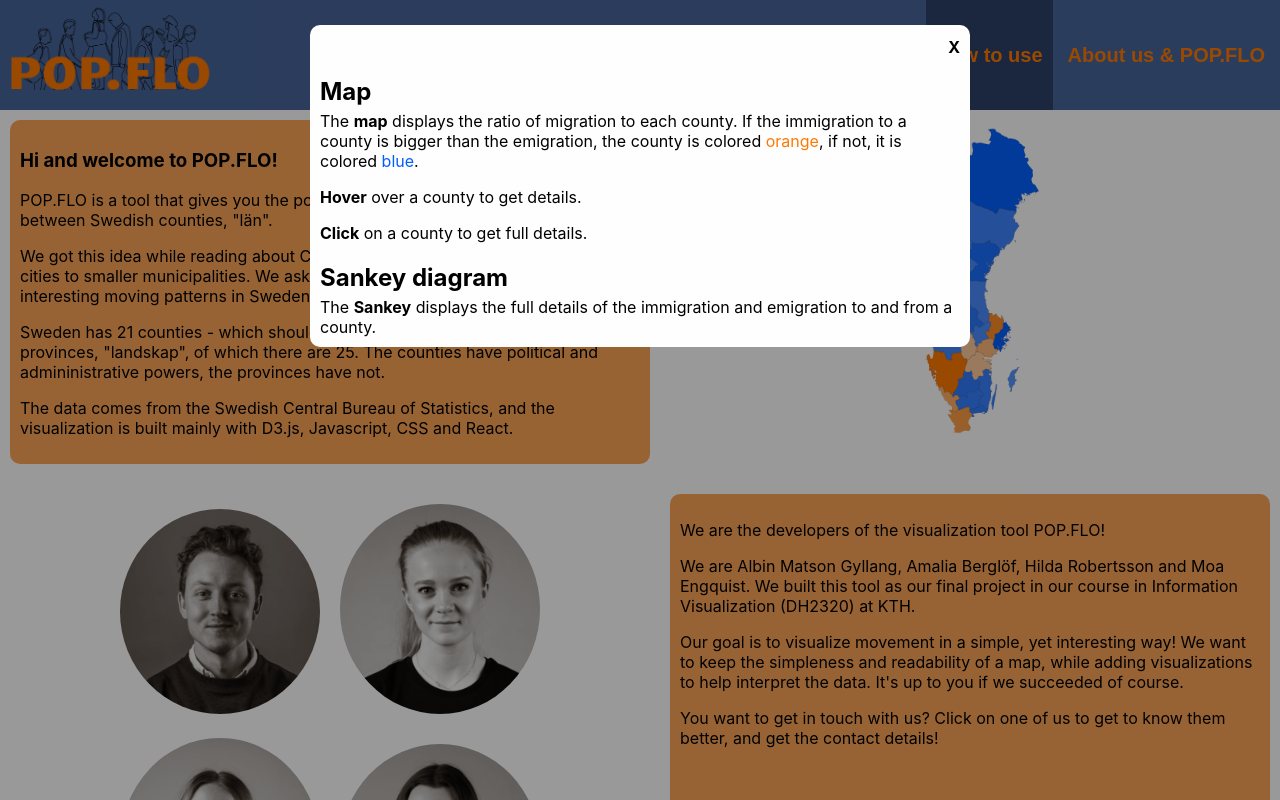
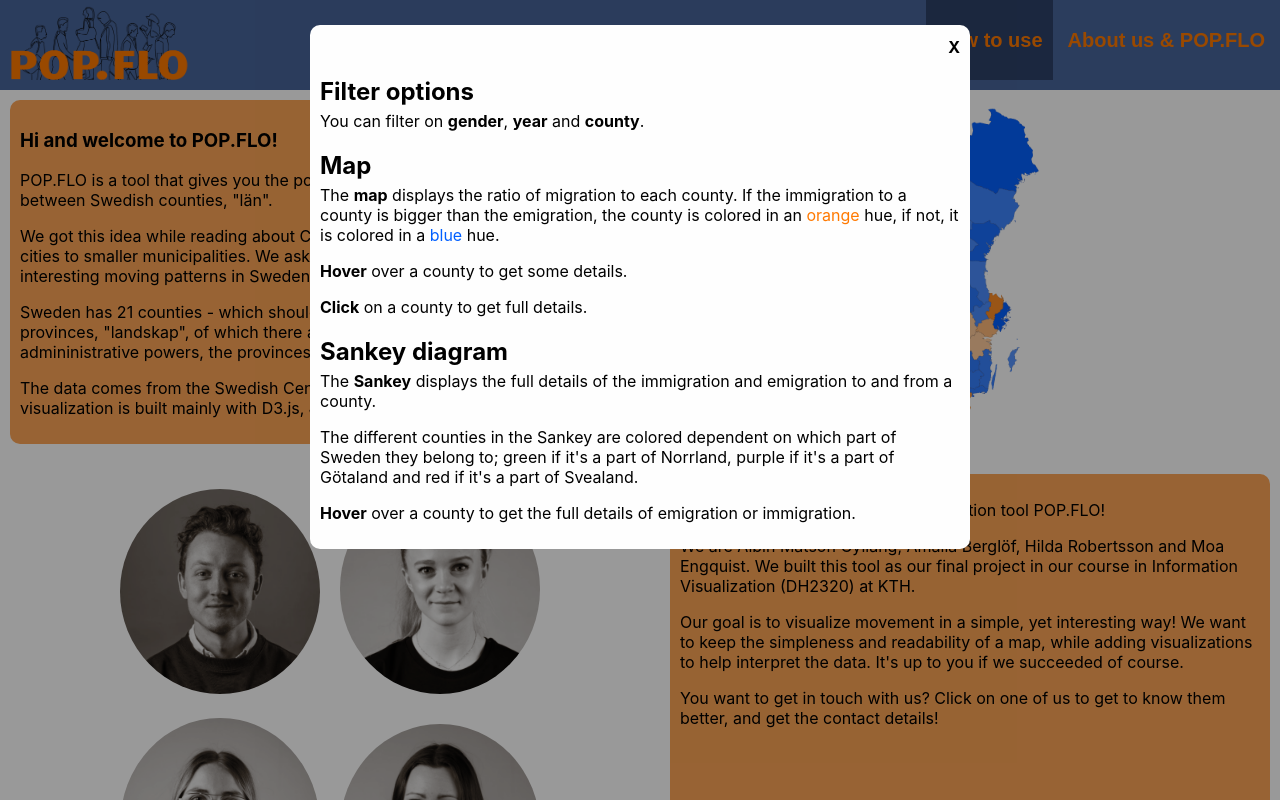
Before and after one commit to agyllang/DH2321-POP.FLO, a React (Create React App) app in the folder pop-flo/: page /about in a window 1280 px wide. Both pictures are taken after a click on the button "How to use". Shown: the top 800 px of the page. Built offline with nearby package versions, Linux system fonts and the light colour scheme.

Commit message:
small changes

```diff
--- a/pop-flo/src/App.css
+++ b/pop-flo/src/App.css
@@ -10,7 +10,7 @@ svg {
 
 .navbar {
   display: flex;
-  height:100px;
+  height:80px;
   /* background-color: #5A387B; */
   /* background-color:#7a559e; */
   background-color:#48659a;
@@ -28,7 +28,7 @@ svg {
 
 .navbutton {
   font-size: 20px;
-  height: 110px;
+  height: 80px;
   padding:10px;
   margin-left: 5px;
   border: none;
@@ -68,7 +68,7 @@ svg {
 .logo {
   position:absolute;
   left: 10px;
-  height:90px;
+  height:80px;
   flex:1;
 }
 
--- a/pop-flo/src/components/explanation.js
+++ b/pop-flo/src/components/explanation.js
@@ -9,13 +9,15 @@ function Explanation({show, setShow}) {
             <div className="modal" onClick={() => setShow(false)}>
                     <div className="modal-content">
                     <p onClick={() => setShow(false)} className="close">X</p>
+                    <h2>Filter options</h2>
+                    You can filter on <b>gender</b>, <b>year</b> and <b>county</b>.
                     <h2>Map</h2>
                         The <b>map</b> displays the ratio of migration to each
                         county. If the immigration to a county is bigger than
-                        the emigration, the county is colored <text className="orange">orange</text>, if not,
-                        it is colored <text className="blue">blue</text>.
+                        the emigration, the county is colored in an <text className="orange">orange</text> hue, if not,
+                        it is colored in a <text className="blue">blue</text> hue.
                         <p>
-                            <b>Hover</b> over a county to get details.
+                            <b>Hover</b> over a county to get some details.
                         </p>
                         <p>
                             <b>Click</b> on a county to get full details.
@@ -23,6 +25,11 @@ function Explanation({show, setShow}) {
                     <h2>Sankey diagram</h2>
                     The <b>Sankey</b> displays the full details of the immigration and emigration
                     to and from a county.
+                    <p>The different counties in the Sankey are colored dependent on which part of Sweden
+                        they belong to; green if it's a part of Norrland, purple if it's a part of Götaland
+                        and red if it's a part of Svealand.
+                    </p>
+                    <p><b>Hover</b> over a county to get the full details of emigration or immigration.</p>
                     </div>
 
             </div>
```
